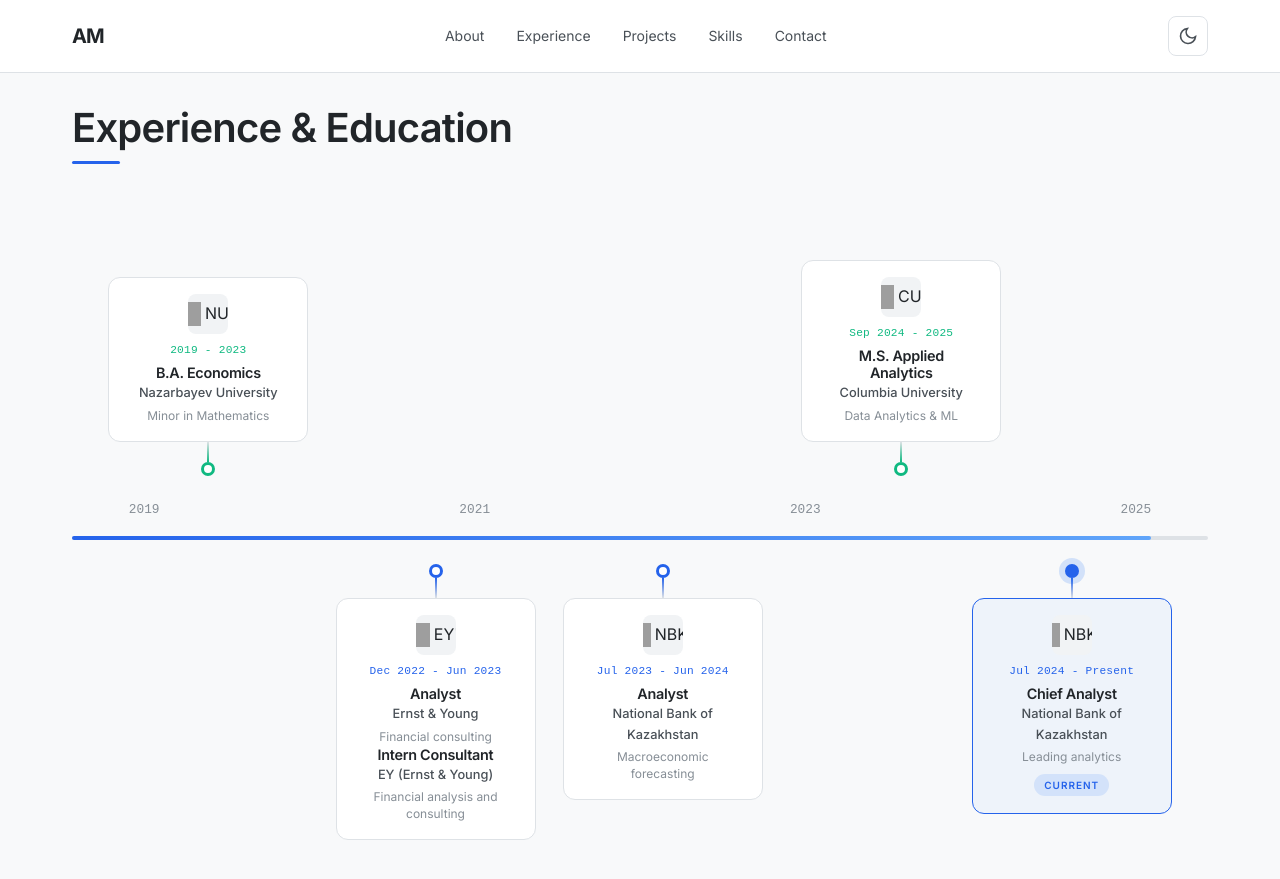
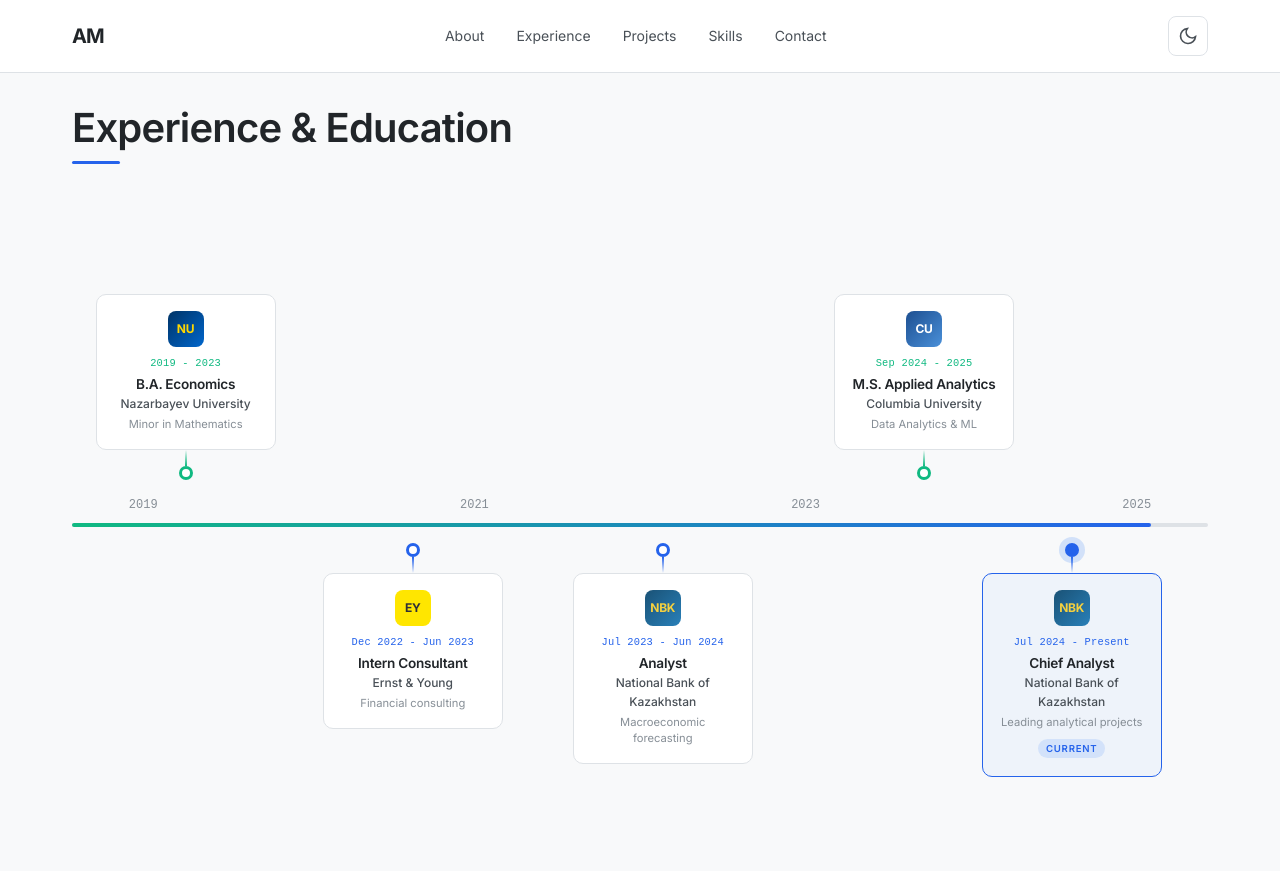
Before and after one commit to aidynbekmussa2000/aidynbekmussa2000.github.io, a Jekyll site: the page built from index.md, in a window 1280 px wide and 900 px high, scrolled down 1654 px. Shown: the top 879 px of the window. Built offline with Jekyll 4.4.1, drawn with Linux system fonts in a browser that asks for light colours; grey boxes are pictures that could not be loaded.

Commit message:
Redesign timeline with proper dual-row layout and styled logos
- Education entries now clearly positioned ABOVE the timeline
- Work entries positioned BELOW the timeline
- Replaced external image logos with styled text badges (NU, CU, EY, NBK)
- Each logo has brand-appropriate colors
- Simplified CSS structure for reliability
- Fixed JavaScript to work with new class names

https://claude.ai/code/session_01KV4GbyR3GjcYRweqSkQ9g8

```diff
--- a/_layouts/minimal.html
+++ b/_layouts/minimal.html
@@ -130,100 +130,88 @@
 
       <!-- Dual Timeline -->
       <div class="timeline-dual">
-        <!-- Education Row (Above) -->
-        <div class="timeline-row education-row">
-          <div class="timeline-item" style="left: 12%;">
-            <div class="timeline-card-top">
-              <div class="timeline-logo">
-                <img src="https://upload.wikimedia.org/wikipedia/en/thumb/4/forty/Nazarbayev_University_Logo.svg/1200px-Nazarbayev_University_Logo.svg.png" alt="NU" onerror="this.parentElement.innerHTML='<span class=\"logo-fallback\">NU</span>'">
-              </div>
-              <span class="timeline-date">2019 - 2023</span>
-              <h3 class="timeline-title">B.A. Economics</h3>
-              <p class="timeline-company">Nazarbayev University</p>
-              <p class="timeline-desc">Minor in Mathematics</p>
+
+        <!-- Education Row (Above the line) -->
+        <div class="timeline-row-top">
+          <div class="tl-item" style="left: 10%;">
+            <div class="tl-card">
+              <div class="tl-logo nu">NU</div>
+              <span class="tl-date edu">2019 - 2023</span>
+              <h3 class="tl-title">B.A. Economics</h3>
+              <p class="tl-company">Nazarbayev University</p>
+              <p class="tl-desc">Minor in Mathematics</p>
             </div>
-            <div class="timeline-connector top"></div>
-            <div class="timeline-dot education"></div>
+            <div class="tl-stem edu"></div>
+            <div class="tl-dot edu"></div>
           </div>
 
-          <div class="timeline-item" style="left: 73%;">
-            <div class="timeline-card-top">
-              <div class="timeline-logo">
-                <img src="https://upload.wikimedia.org/wikipedia/commons/thumb/e/ef/Columbia_University_seal.svg/1200px-Columbia_University_seal.svg.png" alt="Columbia" onerror="this.parentElement.innerHTML='<span class=\"logo-fallback\">CU</span>'">
-              </div>
-              <span class="timeline-date">Sep 2024 - 2025</span>
-              <h3 class="timeline-title">M.S. Applied Analytics</h3>
-              <p class="timeline-company">Columbia University</p>
-              <p class="timeline-desc">Data Analytics & ML</p>
+          <div class="tl-item" style="left: 75%;">
+            <div class="tl-card">
+              <div class="tl-logo columbia">CU</div>
+              <span class="tl-date edu">Sep 2024 - 2025</span>
+              <h3 class="tl-title">M.S. Applied Analytics</h3>
+              <p class="tl-company">Columbia University</p>
+              <p class="tl-desc">Data Analytics & ML</p>
             </div>
-            <div class="timeline-connector top"></div>
-            <div class="timeline-dot education"></div>
+            <div class="tl-stem edu"></div>
+            <div class="tl-dot edu"></div>
           </div>
         </div>
 
-        <!-- Timeline Line -->
-        <div class="timeline-center">
+        <!-- Timeline Center Line -->
+        <div class="timeline-axis">
           <div class="timeline-years">
             <span>2019</span>
             <span>2021</span>
             <span>2023</span>
             <span>2025</span>
           </div>
-          <div class="timeline-line-main">
-            <div class="timeline-line-progress" id="timeline-progress"></div>
+          <div class="timeline-track">
+            <div class="timeline-progress" id="timeline-progress"></div>
           </div>
         </div>
 
-        <!-- Work Row (Below) -->
-        <div class="timeline-row work-row">
-          <div class="timeline-item" style="left: 32%;">
-            <div class="timeline-dot work"></div>
-            <div class="timeline-connector bottom"></div>
-            <div class="timeline-card-bottom">
-              <div class="timeline-logo">
-                <img src="https://upload.wikimedia.org/wikipedia/commons/thumb/3/34/EY_logo_2019.svg/1200px-EY_logo_2019.svg.png" alt="EY" onerror="this.parentElement.innerHTML='<span class=\"logo-fallback ey\">EY</span>'">
-              </div>
-              <span class="timeline-date">Dec 2022 - Jun 2023</span>
-              <h3 class="timeline-title">Analyst</h3>
-              <p class="timeline-company">Ernst & Young</p>
-              <p class="timeline-desc">Financial consulting</p>
-              <h3 class="timeline-title">Intern Consultant</h3>
-              <p class="timeline-company">EY (Ernst & Young)</p>
-              <p class="timeline-desc">Financial analysis and consulting</p>
+        <!-- Work Row (Below the line) -->
+        <div class="timeline-row-bottom">
+          <div class="tl-item" style="left: 30%;">
+            <div class="tl-dot work"></div>
+            <div class="tl-stem work"></div>
+            <div class="tl-card">
+              <div class="tl-logo ey">EY</div>
+              <span class="tl-date work">Dec 2022 - Jun 2023</span>
+              <h3 class="tl-title">Intern Consultant</h3>
+              <p class="tl-company">Ernst & Young</p>
+              <p class="tl-desc">Financial consulting</p>
             </div>
           </div>
 
-          <div class="timeline-item" style="left: 52%;">
-            <div class="timeline-dot work"></div>
-            <div class="timeline-connector bottom"></div>
-            <div class="timeline-card-bottom">
-              <div class="timeline-logo">
-                <img src="https://upload.wikimedia.org/wikipedia/commons/thumb/5/5f/Emblem_of_the_National_Bank_of_Kazakhstan.svg/1200px-Emblem_of_the_National_Bank_of_Kazakhstan.svg.png" alt="NBK" onerror="this.parentElement.innerHTML='<span class=\"logo-fallback\">NBK</span>'">
-              </div>
-              <span class="timeline-date">Jul 2023 - Jun 2024</span>
-              <h3 class="timeline-title">Analyst</h3>
-              <p class="timeline-company">National Bank of Kazakhstan</p>
-              <p class="timeline-desc">Macroeconomic forecasting</p>
+          <div class="tl-item" style="left: 52%;">
+            <div class="tl-dot work"></div>
+            <div class="tl-stem work"></div>
+            <div class="tl-card">
+              <div class="tl-logo nbk">NBK</div>
+              <span class="tl-date work">Jul 2023 - Jun 2024</span>
+              <h3 class="tl-title">Analyst</h3>
+              <p class="tl-company">National Bank of Kazakhstan</p>
+              <p class="tl-desc">Macroeconomic forecasting</p>
             </div>
           </div>
 
-          <div class="timeline-item active" style="left: 88%;">
-            <div class="timeline-dot work current"></div>
-            <div class="timeline-connector bottom"></div>
-            <div class="timeline-card-bottom">
-              <div class="timeline-logo">
-                <img src="https://upload.wikimedia.org/wikipedia/commons/thumb/5/5f/Emblem_of_the_National_Bank_of_Kazakhstan.svg/1200px-Emblem_of_the_National_Bank_of_Kazakhstan.svg.png" alt="NBK" onerror="this.parentElement.innerHTML='<span class=\"logo-fallback\">NBK</span>'">
-              </div>
-              <span class="timeline-date">Jul 2024 - Present</span>
-              <h3 class="timeline-title">Chief Analyst</h3>
-              <p class="timeline-company">National Bank of Kazakhstan</p>
-              <p class="timeline-desc">Leading analytics</p>
-              <span class="timeline-badge">Current</span>
+          <div class="tl-item current" style="left: 88%;">
+            <div class="tl-dot work current"></div>
+            <div class="tl-stem work"></div>
+            <div class="tl-card">
+              <div class="tl-logo nbk">NBK</div>
+              <span class="tl-date work">Jul 2024 - Present</span>
+              <h3 class="tl-title">Chief Analyst</h3>
+              <p class="tl-company">National Bank of Kazakhstan</p>
+              <p class="tl-desc">Leading analytical projects</p>
+              <span class="tl-badge">Current</span>
             </div>
           </div>
         </div>
+
       </div>
-
     </div>
   </section>
 
--- a/assets/css/minimal.css
+++ b/assets/css/minimal.css
@@ -789,273 +789,267 @@ a {
 
 .timeline-dual {
   position: relative;
-  padding: var(--space-lg) 0;
-  margin-top: var(--space-lg);
-}
-
-/* Timeline Rows */
-.timeline-row {
+  margin-top: var(--space-xl);
+}
+
+/* Timeline Axis (Center Line + Years) */
+.timeline-axis {
   position: relative;
-  height: 180px;
-}
-
-.education-row {
-  margin-bottom: 0;
-}
-
-.work-row {
-  margin-top: 0;
-}
-
-/* Timeline Center (Line + Years) */
-.timeline-center {
-  position: relative;
-  padding: var(--space-md) 0;
+  padding: var(--space-sm) 0;
 }
 
 .timeline-years {
   display: flex;
   justify-content: space-between;
   padding: 0 5%;
-  margin-bottom: var(--space-sm);
+  margin-bottom: var(--space-xs);
 }
 
 .timeline-years span {
   font-family: var(--font-mono);
-  font-size: 0.8rem;
+  font-size: 0.75rem;
   color: var(--color-text-muted);
   font-weight: 500;
 }
 
-.timeline-line-main {
-  position: relative;
+.timeline-track {
   height: 4px;
   background: var(--color-border);
   border-radius: 2px;
-}
-
-.timeline-line-progress {
+  position: relative;
+}
+
+.timeline-progress {
   position: absolute;
   top: 0;
   left: 0;
   height: 100%;
   width: 0;
-  background: linear-gradient(90deg, var(--color-accent), #60a5fa);
+  background: linear-gradient(90deg, #10b981, var(--color-accent));
   border-radius: 2px;
   transition: width 1.5s ease-out;
 }
 
-/* Timeline Item */
-.timeline-item {
+/* Timeline Rows */
+.timeline-row-top,
+.timeline-row-bottom {
+  position: relative;
+  height: 200px;
+}
+
+/* Timeline Items */
+.tl-item {
   position: absolute;
   transform: translateX(-50%);
   display: flex;
   flex-direction: column;
   align-items: center;
-  width: 200px;
-}
-
-/* Education items: card on top, dot on bottom */
-.education-row .timeline-item {
+  width: 180px;
+}
+
+/* Education (top row): card -> stem -> dot at bottom */
+.timeline-row-top .tl-item {
   bottom: 0;
-  flex-direction: column;
-}
-
-/* Work items: dot on top, card on bottom */
-.work-row .timeline-item {
+}
+
+/* Work (bottom row): dot at top -> stem -> card */
+.timeline-row-bottom .tl-item {
   top: 0;
-  flex-direction: column;
 }
 
 /* The Dot */
-.timeline-dot {
+.tl-dot {
   width: 14px;
   height: 14px;
   background: var(--color-bg);
   border: 3px solid var(--color-border);
   border-radius: 50%;
-  position: relative;
+  flex-shrink: 0;
   z-index: 5;
   transition: all var(--transition);
-  flex-shrink: 0;
-}
-
-.timeline-item:hover .timeline-dot {
-  transform: scale(1.3);
-}
-
-.timeline-dot.education {
+}
+
+.tl-dot.edu {
   border-color: #10b981;
 }
 
-.timeline-item:hover .timeline-dot.education {
-  box-shadow: 0 0 0 4px rgba(16, 185, 129, 0.2);
-}
-
-.timeline-dot.work {
+.tl-dot.work {
   border-color: var(--color-accent);
 }
 
-.timeline-item:hover .timeline-dot.work {
-  box-shadow: 0 0 0 4px rgba(59, 130, 246, 0.2);
-}
-
-.timeline-dot.current {
+.tl-dot.current {
   background: var(--color-accent);
   border-color: var(--color-accent);
   box-shadow: 0 0 0 6px rgba(59, 130, 246, 0.2);
 }
 
-/* Connector Lines */
-.timeline-connector {
+.tl-item:hover .tl-dot {
+  transform: scale(1.2);
+}
+
+/* The Stem (connector line) */
+.tl-stem {
   width: 2px;
-  height: 20px;
-  background: var(--color-border);
+  height: 16px;
   flex-shrink: 0;
 }
 
-.timeline-connector.top {
-  background: linear-gradient(to bottom, var(--color-border), #10b981);
-}
-
-.timeline-connector.bottom {
-  background: linear-gradient(to bottom, var(--color-accent), var(--color-border));
-}
-
-/* Cards */
-.timeline-card-top,
-.timeline-card-bottom {
+.tl-stem.edu {
+  background: linear-gradient(to bottom, transparent, #10b981);
+}
+
+.tl-stem.work {
+  background: linear-gradient(to bottom, var(--color-accent), transparent);
+}
+
+/* The Card */
+.tl-card {
   background: var(--color-surface);
   border: 1px solid var(--color-border);
-  border-radius: 12px;
-  padding: var(--space-sm) var(--space-md);
+  border-radius: 10px;
+  padding: var(--space-sm);
   text-align: center;
   width: 100%;
   transition: all var(--transition);
 }
 
-.timeline-card-top {
-  margin-bottom: 0;
-}
-
-.timeline-card-bottom {
-  margin-top: 0;
-}
-
-.timeline-item:hover .timeline-card-top,
-.timeline-item:hover .timeline-card-bottom {
+.tl-item:hover .tl-card {
   border-color: var(--color-text-muted);
-  box-shadow: 0 8px 24px rgba(0, 0, 0, 0.2);
-  transform: translateY(-2px);
-}
-
-.timeline-item.active .timeline-card-bottom {
+  box-shadow: 0 4px 16px rgba(0, 0, 0, 0.2);
+}
+
+.tl-item.current .tl-card {
   border-color: var(--color-accent);
   background: rgba(59, 130, 246, 0.05);
 }
 
-/* Logo */
-.timeline-logo {
-  width: 40px;
-  height: 40px;
+/* Logo Badges */
+.tl-logo {
+  width: 36px;
+  height: 36px;
   margin: 0 auto var(--space-xs);
   display: flex;
   align-items: center;
   justify-content: center;
   border-radius: 8px;
-  overflow: hidden;
-  background: var(--color-bg);
-}
-
-.timeline-logo img {
-  width: 100%;
-  height: 100%;
-  object-fit: contain;
-  padding: 4px;
-}
-
-.logo-fallback {
   font-weight: 700;
-  font-size: 0.875rem;
-  color: var(--color-text-secondary);
-}
-
-.logo-fallback.ey {
-  color: #ffe600;
+  font-size: 0.75rem;
+  letter-spacing: -0.02em;
+}
+
+.tl-logo.nu {
+  background: linear-gradient(135deg, #003366 0%, #0066cc 100%);
+  color: #ffd700;
+}
+
+.tl-logo.columbia {
+  background: linear-gradient(135deg, #1d4f91 0%, #4a90d9 100%);
+  color: white;
+}
+
+.tl-logo.ey {
+  background: #ffe600;
+  color: #2e2e38;
+}
+
+.tl-logo.nbk {
+  background: linear-gradient(135deg, #1a5276 0%, #2980b9 100%);
+  color: #f4d03f;
 }
 
 /* Card Content */
-.timeline-date {
+.tl-date {
   display: block;
-  font-size: 0.7rem;
+  font-size: 0.65rem;
   font-family: var(--font-mono);
-  color: var(--color-accent);
   margin-bottom: 4px;
   letter-spacing: 0.02em;
 }
 
-.education-row .timeline-date {
+.tl-date.edu {
   color: #10b981;
 }
 
-.timeline-title {
-  font-size: 0.9rem;
+.tl-date.work {
+  color: var(--color-accent);
+}
+
+.tl-title {
+  font-size: 0.85rem;
   font-weight: 600;
   color: var(--color-text);
   margin-bottom: 2px;
   line-height: 1.2;
 }
 
-.timeline-company {
-  font-size: 0.8rem;
+.tl-company {
+  font-size: 0.75rem;
   color: var(--color-text-secondary);
   font-weight: 500;
   margin-bottom: 4px;
 }
 
-.timeline-desc {
-  font-size: 0.75rem;
+.tl-desc {
+  font-size: 0.7rem;
   color: var(--color-text-muted);
   line-height: 1.4;
 }
 
-.timeline-badge {
+.tl-badge {
   display: inline-block;
   margin-top: var(--space-xs);
-  padding: 3px 10px;
+  padding: 2px 8px;
   background: rgba(59, 130, 246, 0.15);
   color: var(--color-accent);
-  font-size: 0.625rem;
+  font-size: 0.6rem;
   font-weight: 600;
   text-transform: uppercase;
-  letter-spacing: 0.1em;
+  letter-spacing: 0.08em;
   border-radius: 20px;
 }
 
 /* Timeline Responsive */
 @media (max-width: 900px) {
   .timeline-dual {
-    padding: var(--space-md) 0;
-  }
-
-  .timeline-row {
+    margin-top: var(--space-lg);
+  }
+
+  .timeline-axis {
+    display: none;
+  }
+
+  .timeline-row-top,
+  .timeline-row-bottom {
     height: auto;
-    position: relative;
-  }
-
-  .timeline-center {
-    display: none;
-  }
-
-  .education-row,
-  .work-row {
     display: flex;
     flex-direction: column;
     gap: var(--space-md);
     margin-bottom: var(--space-lg);
   }
 
-  .timeline-item {
+  .timeline-row-top::before {
+    content: 'Education';
+    display: block;
+    font-size: 0.7rem;
+    font-weight: 600;
+    text-transform: uppercase;
+    letter-spacing: 0.1em;
+    color: #10b981;
+    margin-bottom: var(--space-xs);
+  }
+
+  .timeline-row-bottom::before {
+    content: 'Work Experience';
+    display: block;
+    font-size: 0.7rem;
+    font-weight: 600;
+    text-transform: uppercase;
+    letter-spacing: 0.1em;
+    color: var(--color-accent);
+    margin-bottom: var(--space-xs);
+  }
+
+  .tl-item {
     position: relative;
     left: 0 !important;
     transform: none;
@@ -1065,52 +1059,23 @@ a {
     gap: var(--space-sm);
   }
 
-  .education-row .timeline-item,
-  .work-row .timeline-item {
-    flex-direction: row;
-  }
-
-  .timeline-connector {
+  .tl-stem {
     display: none;
   }
 
-  .timeline-dot {
-    flex-shrink: 0;
+  .tl-dot {
     margin-top: var(--space-sm);
   }
 
-  .timeline-card-top,
-  .timeline-card-bottom {
+  .tl-card {
     text-align: left;
     flex: 1;
   }
 
-  .timeline-logo {
+  .tl-logo {
     margin: 0 0 var(--space-xs) 0;
     width: 32px;
     height: 32px;
-  }
-
-  .education-row::before {
-    content: 'Education';
-    display: block;
-    font-size: 0.75rem;
-    font-weight: 600;
-    text-transform: uppercase;
-    letter-spacing: 0.1em;
-    color: #10b981;
-    margin-bottom: var(--space-sm);
-  }
-
-  .work-row::before {
-    content: 'Work Experience';
-    display: block;
-    font-size: 0.75rem;
-    font-weight: 600;
-    text-transform: uppercase;
-    letter-spacing: 0.1em;
-    color: var(--color-accent);
-    margin-bottom: var(--space-sm);
   }
 }
 
@@ -1334,20 +1299,15 @@ a {
   background: var(--color-bg-alt);
 }
 
-[data-theme="light"] .timeline-dot {
+[data-theme="light"] .tl-dot {
   background: var(--color-bg);
 }
 
-[data-theme="light"] .timeline-dot.current {
+[data-theme="light"] .tl-dot.current {
   background: var(--color-accent);
 }
 
-[data-theme="light"] .timeline-logo {
-  background: var(--color-surface);
-}
-
-[data-theme="light"] .timeline-card-top,
-[data-theme="light"] .timeline-card-bottom {
+[data-theme="light"] .tl-card {
   background: var(--color-bg);
 }
 
--- a/assets/js/minimal.js
+++ b/assets/js/minimal.js
@@ -133,55 +133,40 @@
   function initTimeline() {
     const timeline = document.querySelector('.timeline-dual');
     const progress = document.getElementById('timeline-progress');
-    const items = document.querySelectorAll('.timeline-item');
+    const items = document.querySelectorAll('.tl-item');
 
-    if (!timeline || !progress) return;
+    if (!timeline) return;
 
     const observer = new IntersectionObserver((entries) => {
       entries.forEach(entry => {
         if (entry.isIntersecting) {
-          // Animate progress bar to 95%
-          setTimeout(() => {
-            progress.style.width = '95%';
-          }, 300);
+          // Animate progress bar
+          if (progress) {
+            setTimeout(() => {
+              progress.style.width = '95%';
+            }, 300);
+          }
 
           // Animate timeline items with stagger
           items.forEach((item, index) => {
             setTimeout(() => {
               item.style.opacity = '1';
               item.style.transform = 'translateX(-50%)';
-            }, 400 + (index * 200));
+            }, 300 + (index * 150));
           });
 
           observer.unobserve(entry.target);
         }
       });
-    }, { threshold: 0.2 });
+    }, { threshold: 0.1 });
 
     // Set initial state for items
     items.forEach(item => {
       item.style.opacity = '0';
-      item.style.transition = 'all 0.6s ease';
+      item.style.transition = 'opacity 0.5s ease, transform 0.5s ease';
     });
 
     observer.observe(timeline);
-
-    // Add hover interaction
-    items.forEach(item => {
-      item.addEventListener('mouseenter', () => {
-        items.forEach(i => {
-          if (i !== item) {
-            i.style.opacity = '0.5';
-          }
-        });
-      });
-
-      item.addEventListener('mouseleave', () => {
-        items.forEach(i => {
-          i.style.opacity = '1';
-        });
-      });
-    });
   }
 
   // ================================
```
